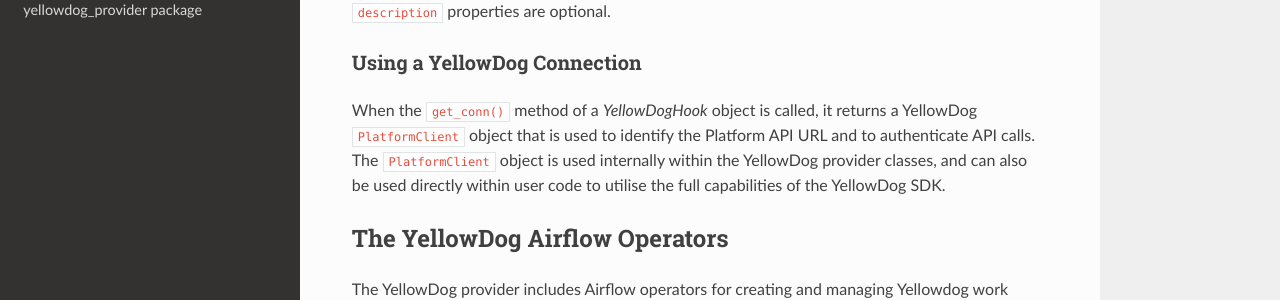
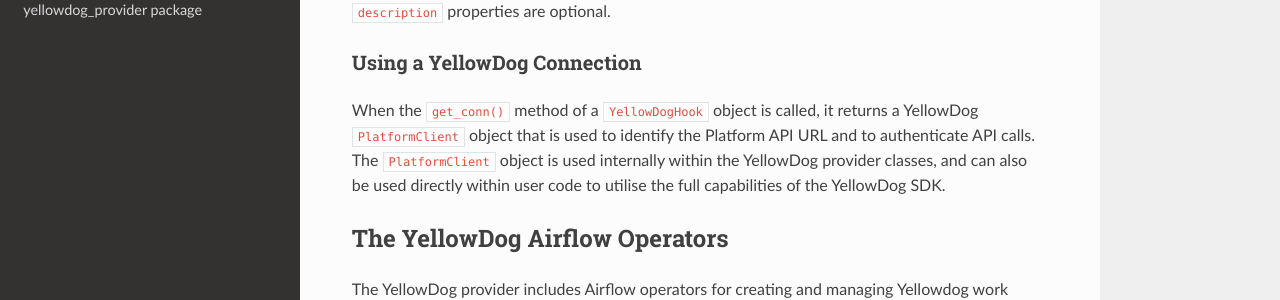
Before and after one commit to yellowdog/airflow-provider, a Sphinx documentation site: the page built from docs/index.rst, in a window 1280 px wide and 900 px high, scrolled down 1502 px. Shown: the part 158-458 px from the top of the window. Built offline with Sphinx 7.4.7 and the Read the Docs theme 3.1.0, drawn with Linux system fonts in a browser that asks for light colours.

Commit message:
Minor docs update

```diff
--- a/docs/index.rst
+++ b/docs/index.rst
@@ -63,7 +63,7 @@
 Using a YellowDog Connection
 ^^^^^^^^^^^^^^^^^^^^^^^^^^^^
 
-When the ``get_conn()`` method of a `YellowDogHook` object is called, it returns a YellowDog ``PlatformClient`` object that is used to identify the Platform API URL and to authenticate API calls. The ``PlatformClient`` object is used internally within the YellowDog provider classes, and can also be used directly within user code to utilise the full capabilities of the YellowDog SDK.
+When the ``get_conn()`` method of a ``YellowDogHook`` object is called, it returns a YellowDog ``PlatformClient`` object that is used to identify the Platform API URL and to authenticate API calls. The ``PlatformClient`` object is used internally within the YellowDog provider classes, and can also be used directly within user code to utilise the full capabilities of the YellowDog SDK.
 
 The YellowDog Airflow Operators
 -------------------------------
```
